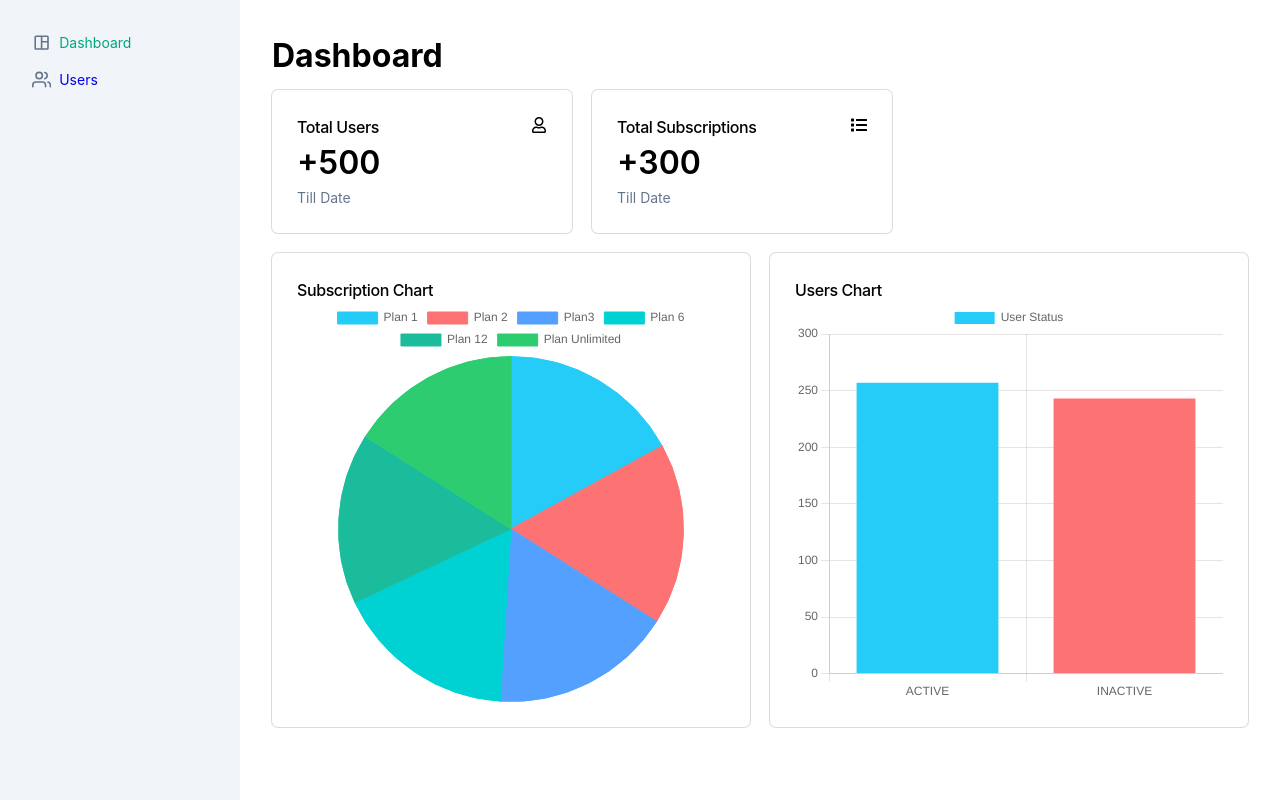
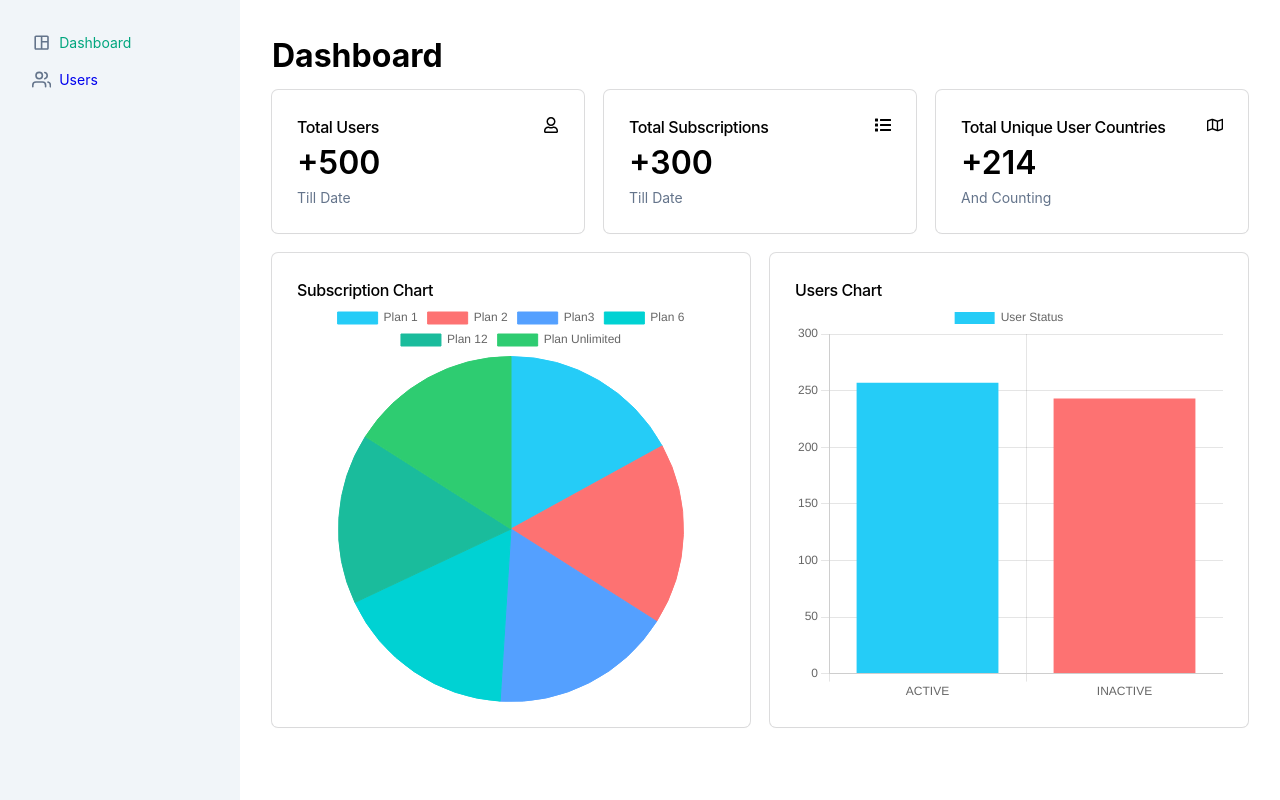
Before and after one commit to shirshak90/frontend-task, a React (Vite) app: page / in a window 1280 px wide. Built offline with nearby package versions, Linux system fonts and the light colour scheme.

Commit message:
added new total unique user countries component

```diff
--- a/src/index.css
+++ b/src/index.css
@@ -272,7 +272,7 @@ td {
 
 .dashboard-info-cards {
   display: grid;
-  grid-template-columns: repeat(4, 1fr);
+  grid-template-columns: repeat(3, 1fr);
   gap: 20px;
   margin-top: 10px;
 }
@@ -327,6 +327,12 @@ td {
 
 /* Media Queries */
 
+@media only screen and (max-width: 1200px) {
+  .dashboard-info-cards {
+    grid-template-columns: repeat(2, 1fr);
+  }
+}
+
 @media only screen and (max-width: 900px) {
   .dashboard-layout {
     grid-template-columns: 100px 1fr;
@@ -341,10 +347,6 @@ td {
     align-items: center;
   }
 
-  .dashboard-info-cards {
-    grid-template-columns: repeat(2, 1fr);
-  }
-
   .dashboard-charts {
     grid-template-columns: 1fr;
   }
--- /dev/null
+++ b/src/pages/dashboard/components/total-unique-user-countries.tsx
@@ -0,0 +1,28 @@
+import { FaRegMap } from "react-icons/fa";
+
+import {
+  Card,
+  CardContent,
+  CardDescription,
+  CardHeader,
+  CardTitle,
+} from "../../../components/card";
+import { getTotalCountries } from "../../../utils/getTotalCountries";
+
+export function TotalUniqueUserCountries() {
+  const total = getTotalCountries();
+
+  return (
+    <Card>
+      <CardHeader>
+        <CardTitle icon={<FaRegMap />}>
+          <p>Total Unique User Countries</p>
+        </CardTitle>
+      </CardHeader>
+      <CardContent>
+        <p style={{ fontSize: "2rem", fontWeight: 600 }}>+{total}</p>
+        <CardDescription>And Counting</CardDescription>
+      </CardContent>
+    </Card>
+  );
+}
--- a/src/pages/dashboard/dashboard.tsx
+++ b/src/pages/dashboard/dashboard.tsx
@@ -1,16 +1,21 @@
 import { DashboardHeader } from "../../components/dashboard-header";
+import { users } from "../../data";
 import { SubscriptionChart } from "./components/subscriptions-chart";
 import { TotalSubscriptions } from "./components/total-subscriptions";
+import { TotalUniqueUserCountries } from "./components/total-unique-user-countries";
 import { TotalUsers } from "./components/total-users";
 import { UsersChart } from "./components/users-chart";
 
 export function DashboardPage() {
+  console.log(users.find((item) => item.join_date));
+
   return (
     <div>
       <DashboardHeader title="Dashboard" />
       <div className="dashboard-info-cards">
         <TotalUsers />
         <TotalSubscriptions />
+        <TotalUniqueUserCountries />
       </div>
 
       <div className="dashboard-charts">
--- /dev/null
+++ b/src/utils/getTotalCountries.ts
@@ -0,0 +1,5 @@
+import { users } from "../data";
+
+export function getTotalCountries() {
+  return new Set(users.map((user) => user.country)).size;
+}
```
Also changed, not shown: src/utils/getPlanCount.ts (renamed from src/utils/getPlanCount.tsx).
